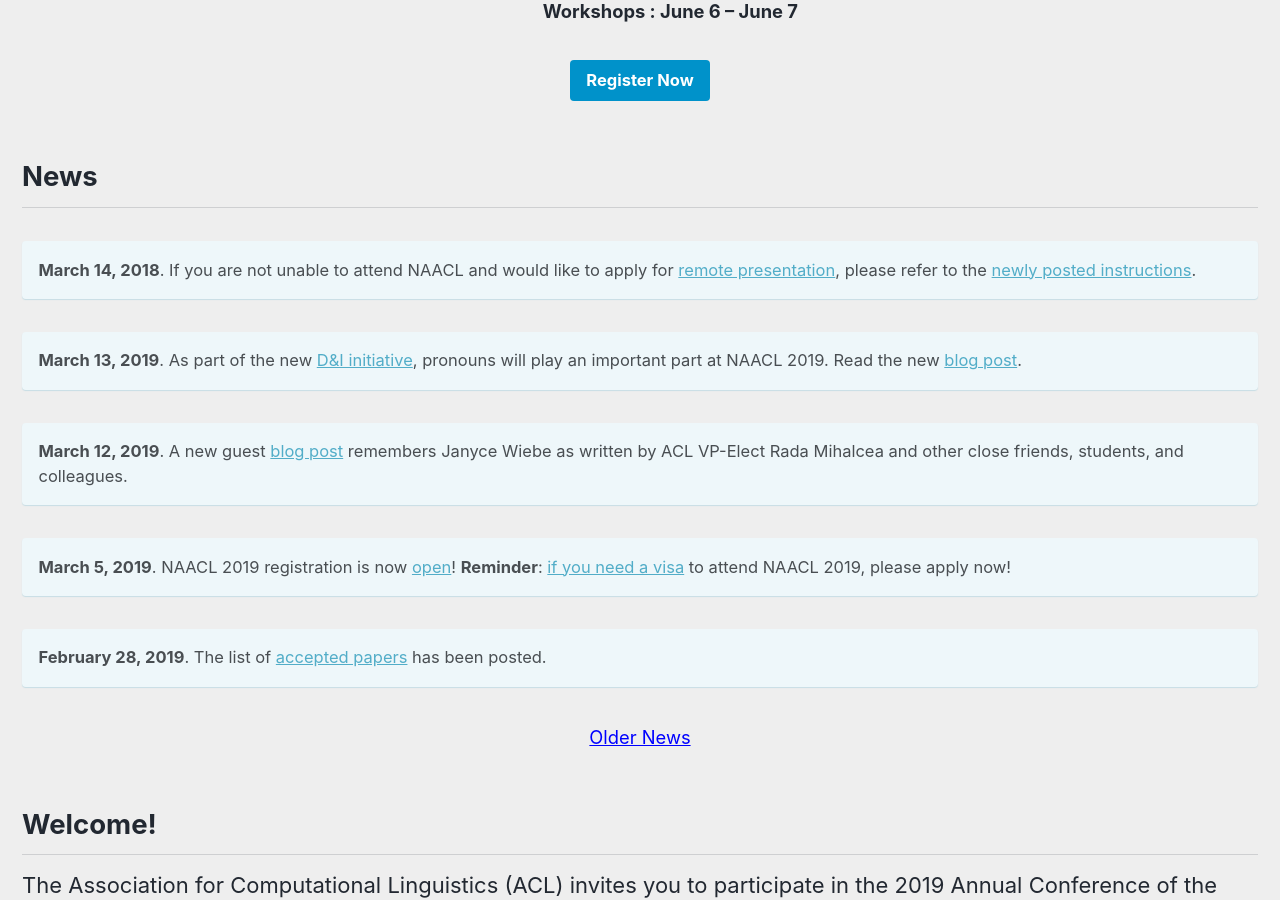
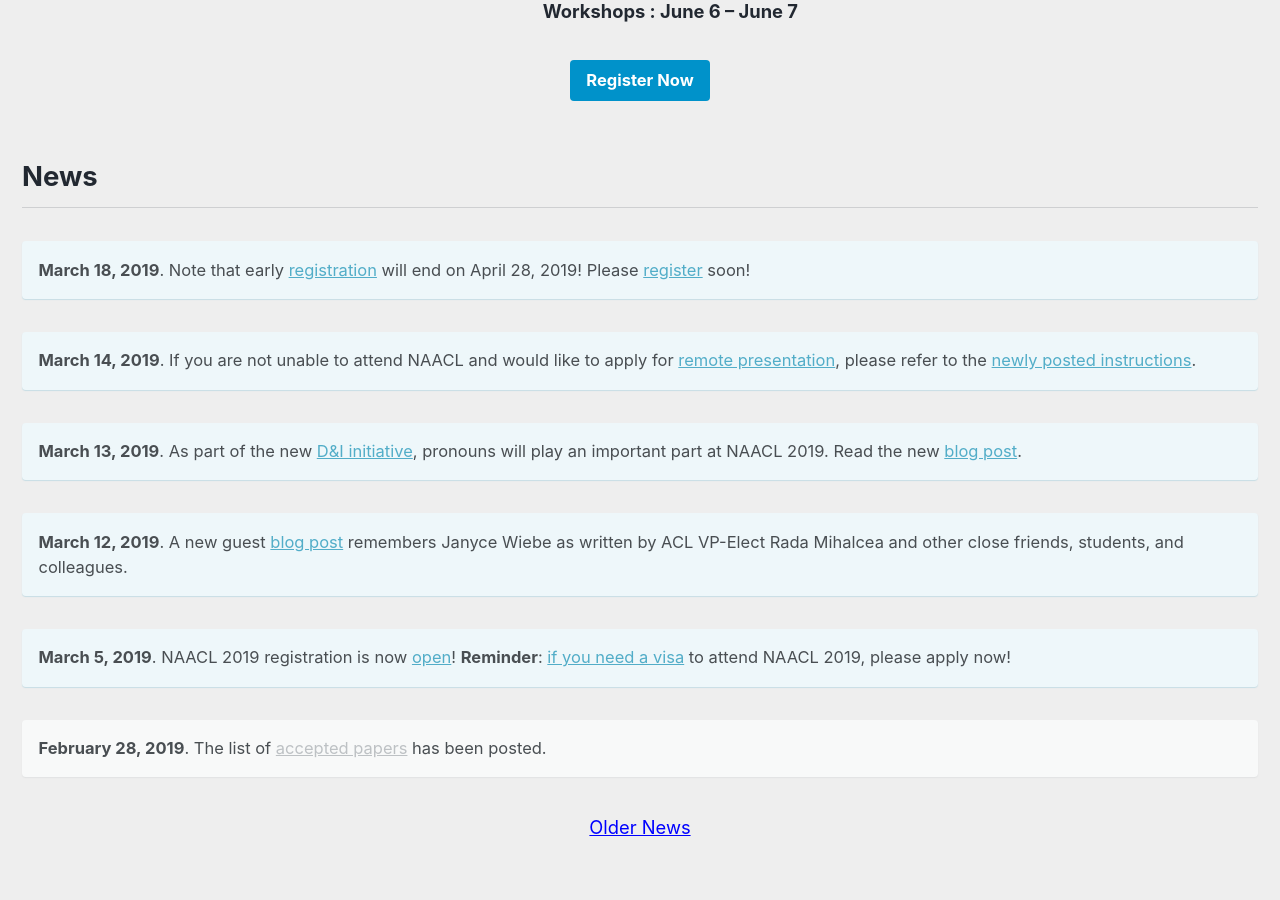
Before and after one commit to naacl-org/naacl-2021-website, a Jekyll site: the page built from _pages/home.md, in a window 1280 px wide and 900 px high, scrolled down 616 px. Built offline with Jekyll 4.4.1, drawn with Linux system fonts in a browser that asks for light colours; nearby versions of some CDN libraries; some of the changed text lies outside the part shown.

Commit message:
Added registration deadlines
- On registration page.
- In a notice on the home page.
- In the important dates table on the home page.

```diff
--- a/_pages/home.md
+++ b/_pages/home.md
@@ -18,7 +18,10 @@
 
 <h2>News</h2>
 
-**March 14, 2018**. If you are not unable to attend NAACL and would like to apply for [remote presentation](/blog/remote-presentations), please refer to the [newly posted instructions](/participants#remote-presentation).
+**March 18, 2019**. Note that early [registration](/registration) will end on April 28, 2019! Please [register](https://aclweb.org/conference/naacl-hlt-2019-conference-registration/) soon!
+{: .notice--info}
+
+**March 14, 2019**. If you are not unable to attend NAACL and would like to apply for [remote presentation](/blog/remote-presentations), please refer to the [newly posted instructions](/participants#remote-presentation).
 {: .notice--info}
 
 **March 13, 2019**. As part of the new [D&I initiative](blog/introducing-the-diversity-and-inclusion-committee/), pronouns will play an important part at NAACL 2019. Read the new [blog post](blog/why-pronouns/).
@@ -31,7 +34,7 @@
 {: .notice--info}
 
 **February 28, 2019**. The list of [accepted papers](/program/accepted/) has been posted.
-{: .notice--info}
+{: .notice}
 
 <div class="text-center">
     <a href="/archive/" style="font-size: smaller; font-decoration: italic;">Older News</a>
@@ -87,6 +90,16 @@
           <td>April 1, 2019</td>
         </tr>
         <tr>
+          <td>Early registration ends</td>
+          <td>Sunday</td>
+          <td>April 28, 2019</td>
+        </tr>
+        <tr>
+          <td>Late registration ends</td>
+          <td>Sunday</td>
+          <td>May 19, 2019</td>
+        </tr>
+        <tr>
             <td>Tutorials</td>
             <td>Sunday</td>
             <td>June 2, 2019</td>
```
Also changed, not shown: _pages/registration.md (+4 -0 lines).
